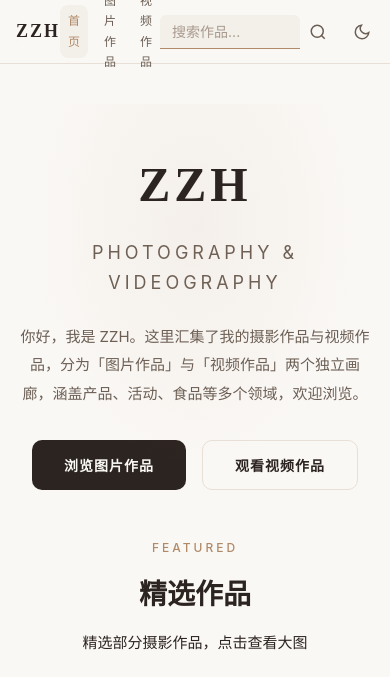
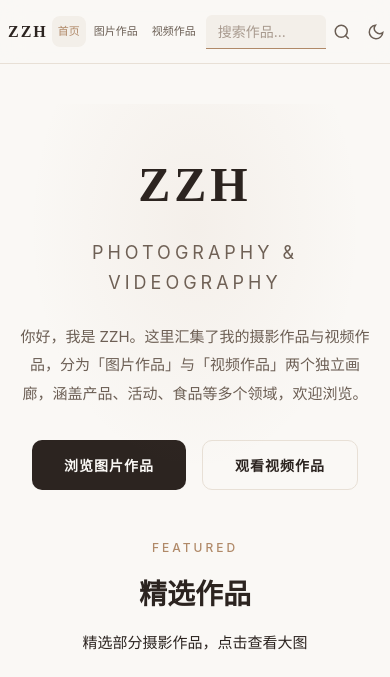
Before and after one commit to zzh0564335-pixel/zzh-portfolio, a plain HTML site: page index.html in a window 390 px wide. Both pictures are taken after a click on the button 268 px from the left and 31 px from the top of the page. Shown: the top 677 px of the page. Drawn offline with Linux system fonts and the light colour scheme; a web font is replaced by a local one.

Commit message:
Add files via upload

```diff
--- a/index.html
+++ b/index.html
@@ -262,11 +262,6 @@ body{
 .featured-item img{width:100%;height:100%;object-fit:cover;transition:transform 0.6s cubic-bezier(0.25,0.46,0.45,0.94),opacity 0.3s;opacity:0}
 .featured-item img.loaded{opacity:1}
 .featured-item:hover img{transform:scale(1.08)}
-.featured-item .featured-overlay{position:absolute;inset:0;background:linear-gradient(to top,rgba(0,0,0,0.6) 0%,transparent 50%);opacity:0;transition:opacity 0.3s;display:flex;align-items:flex-end;padding:20px}
-.featured-item:hover .featured-overlay{opacity:1}
-.featured-item .featured-info{color:#fff}
-.featured-item .featured-info b{display:block;font-size:15px;font-weight:600;margin-bottom:4px}
-.featured-item .featured-info span{font-size:12px;opacity:0.85}
 .section-more{text-align:center}
 .section-more .btn{padding:14px 36px;font-size:15px}
 
@@ -477,9 +472,12 @@ body{
   .video-grid{grid-template-columns:repeat(2,1fr)}
 }
 @media(max-width:768px){
-  .nav{padding:0 16px}
-  .nav-links a{padding:8px 10px;font-size:13px}
-  .search-box.open input{width:140px}
+  .nav{padding:0 12px;flex-wrap:nowrap;gap:8px}
+  .nav-links{gap:4px;flex-shrink:0}
+  .nav-links a{padding:6px 8px;font-size:12px}
+  .nav-actions{gap:4px;flex-shrink:0}
+  .icon-btn{width:36px;height:36px}
+  .search-box.open input{width:120px}
   .page-head{padding:0 16px}
   .page-head h1{font-size:32px}
   .gallery{grid-template-columns:repeat(2,1fr);gap:10px;padding:0 16px}
@@ -496,8 +494,12 @@ body{
   .featured-grid{grid-template-columns:repeat(2,1fr);gap:12px;margin-bottom:32px}
 }
 @media(max-width:480px){
-  .nav-logo{font-size:18px}
-  .nav-links a{padding:6px 8px;font-size:12px}
+  .nav{padding:0 8px;gap:4px}
+  .nav-logo{font-size:16px;flex-shrink:0}
+  .nav-links{gap:2px}
+  .nav-links a{padding:6px 6px;font-size:11px}
+  .nav-actions{gap:2px}
+  .icon-btn{width:32px;height:32px}
   .gallery{grid-template-columns:repeat(2,1fr)}
 }
 
@@ -705,12 +707,6 @@ function renderFeatured(){
         <source srcset="${webpSrc}" type="image/webp">
         <img src="${w.img}" alt="${w.title}" loading="lazy" onload="this.classList.add('loaded')">
       </picture>
-      <div class="featured-overlay">
-        <div class="featured-info">
-          <b>${w.title}</b>
-          <span>${w.cat}</span>
-        </div>
-      </div>
     </div>`;
   }).join('');
 }
```
